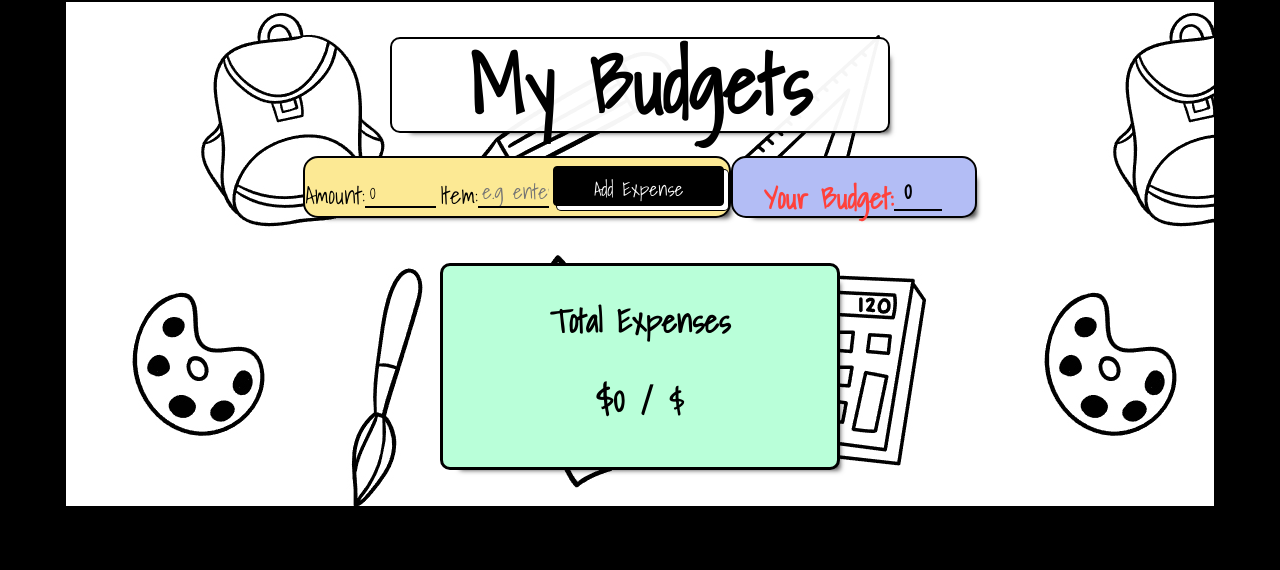
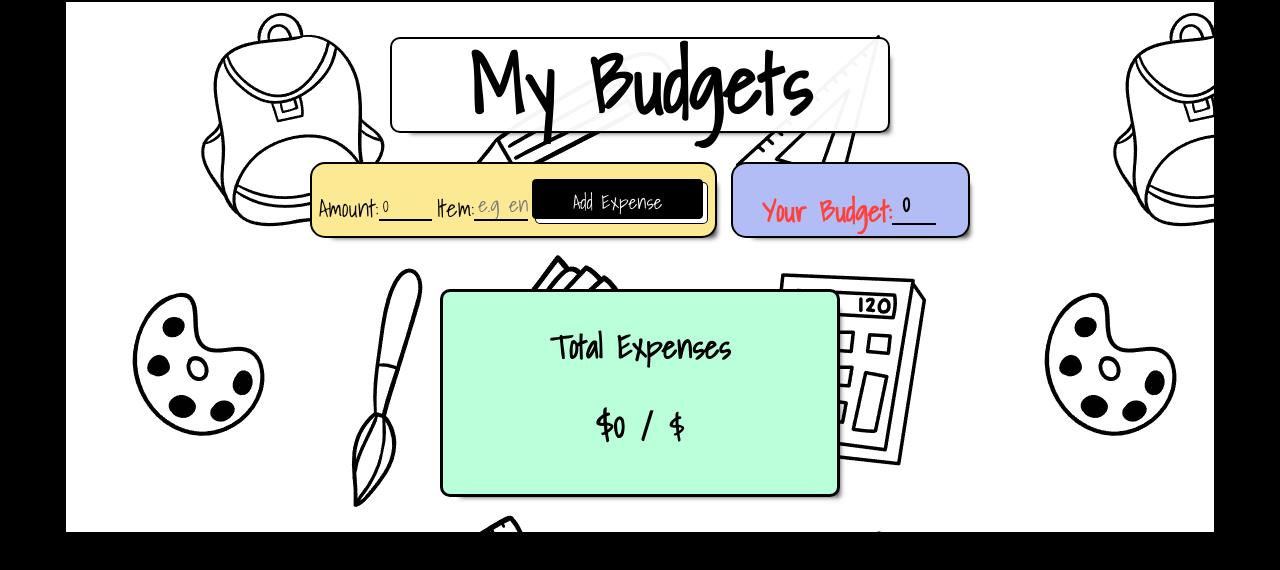
Before and after one commit to HoiJW/project-budget-app, a React (Create React App) app: page / in a window 1280 px wide. Shown: the top 570 px of the page. Built offline with nearby package versions, Linux system fonts and the light colour scheme; no server answers; the database is empty.

Commit message:
debugged

```diff
--- a/src/App.css
+++ b/src/App.css
@@ -276,8 +276,10 @@ input {
 }
 
 form {
+  margin: 1%;
+  padding: 1%;
   display: flex;
-  justify-content: end;
+  justify-content: flex-end;
   background: rgb(252, 233, 148);
   border: 2px solid rgb(0, 0, 0);
   border-radius: 15px;
--- a/src/ScssComponends/_expense-cards.scss
+++ b/src/ScssComponends/_expense-cards.scss
@@ -39,8 +39,10 @@
     margin: 0 auto;
 }
 form{
+    margin: 1%;
+    padding: 1%;
     display: flex;
-    justify-content: end;
+    justify-content: flex-end;
     background: rgb(252, 233, 148);
     border: 2px solid rgb(0, 0, 0);
     border-radius: 15px;
```
Also changed, not shown: 1 other file (tests, documents, lock files or other folders).
